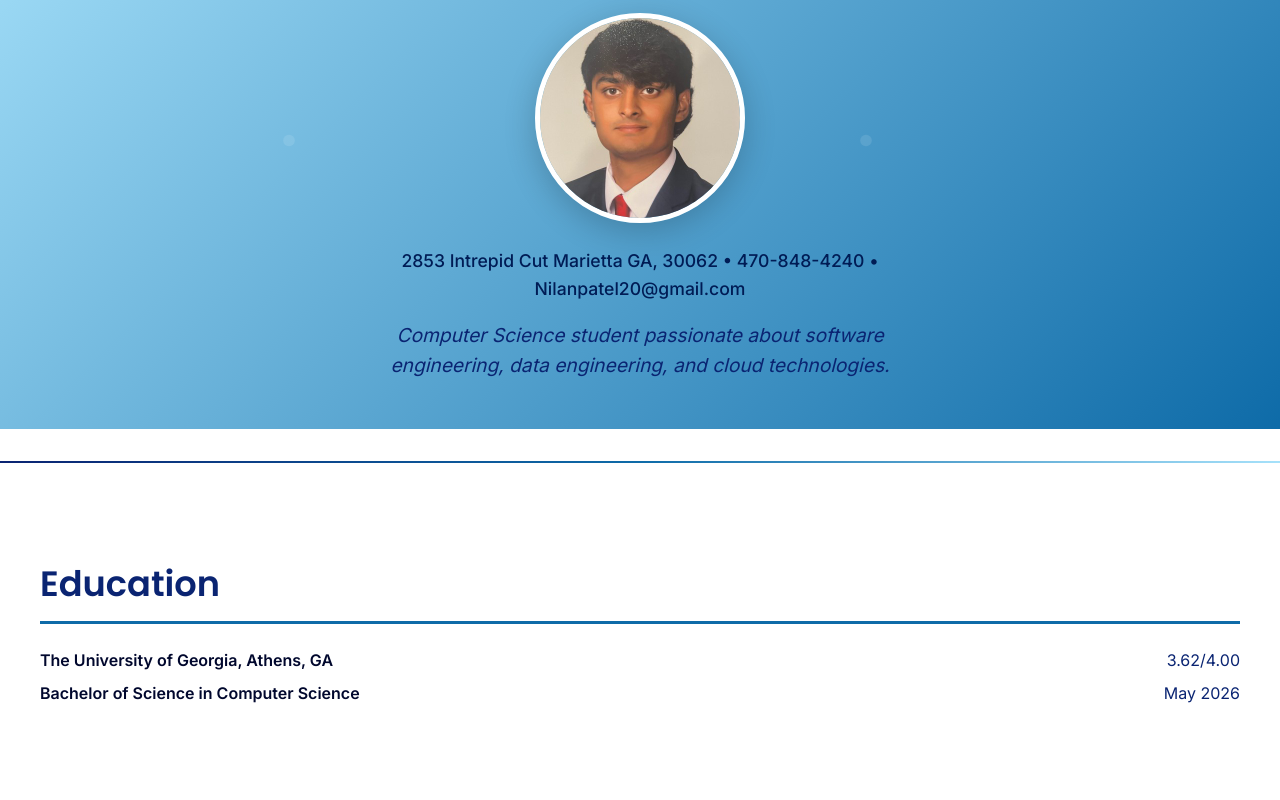
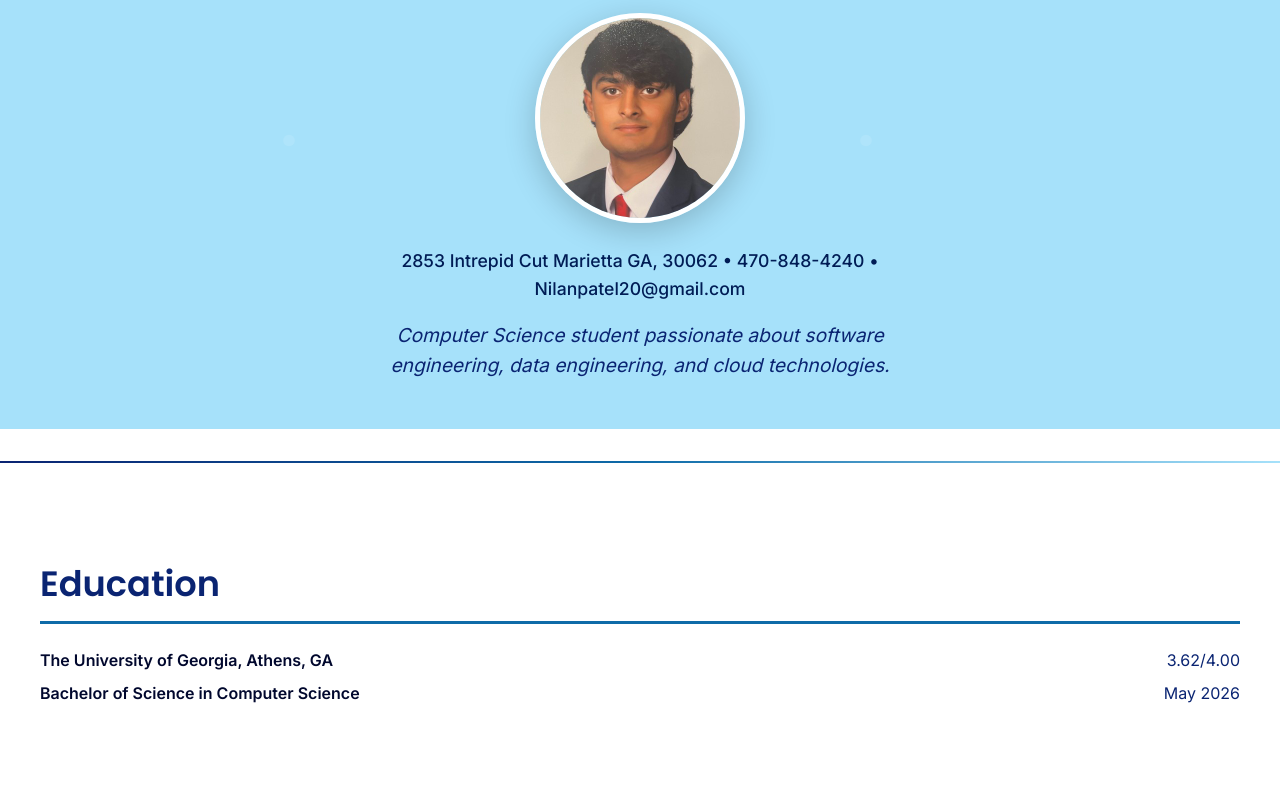
Before and after one commit to Nilanap/nilanap-cv.github.io, a website: page index.html in a window 1280 px wide. Shown: the part 211-1011 px from the top of the page. Drawn offline with Linux system fonts and the light colour scheme.

Commit message:
Update style.css

```diff
--- a/css/style.css
+++ b/css/style.css
@@ -68,7 +68,7 @@ footer a:hover {
 
 /*********** Splash Page ************************/
 header {
-    background: linear-gradient(135deg, #A6E1FA 0%, #0E6BA8 100%);
+    background: #A6E1FA;
     padding: 3rem 2rem;
     text-align: center;
     color: #00072D;
```
